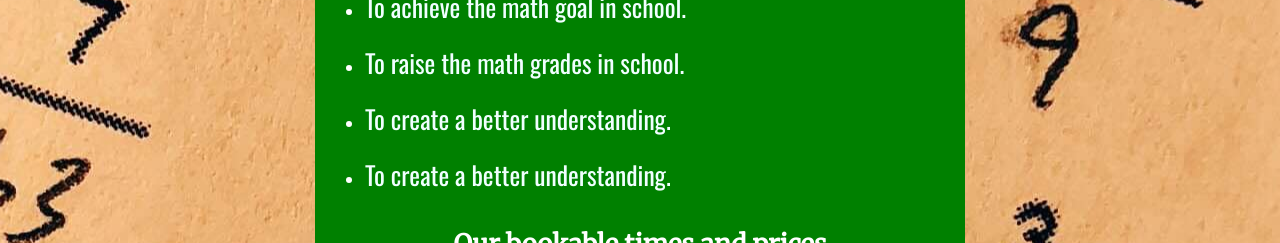
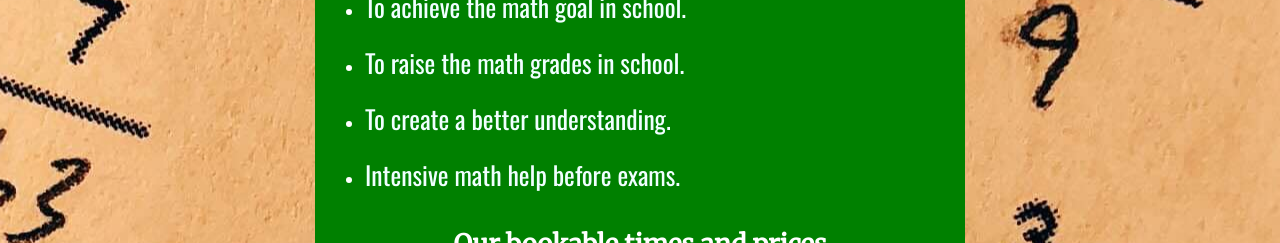
Before and after one commit to assofiejakobsson/Projekt-1-Code-Institute, a plain HTML site: page index.html in a window 1280 px wide. Shown: the part 920-1163 px from the top of the page. Drawn offline with nearby package versions, Linux system fonts and the light colour scheme.

Commit message:
change text in point-list

```diff
--- a/index.html
+++ b/index.html
@@ -82,7 +82,7 @@
                     <p>To create a better understanding.</p>
                 </li>
                 <li>
-                    <p>To create a better understanding.</p>
+                    <p>Intensive math help before exams.</p>
                 </li>
             </ul>
 
```
